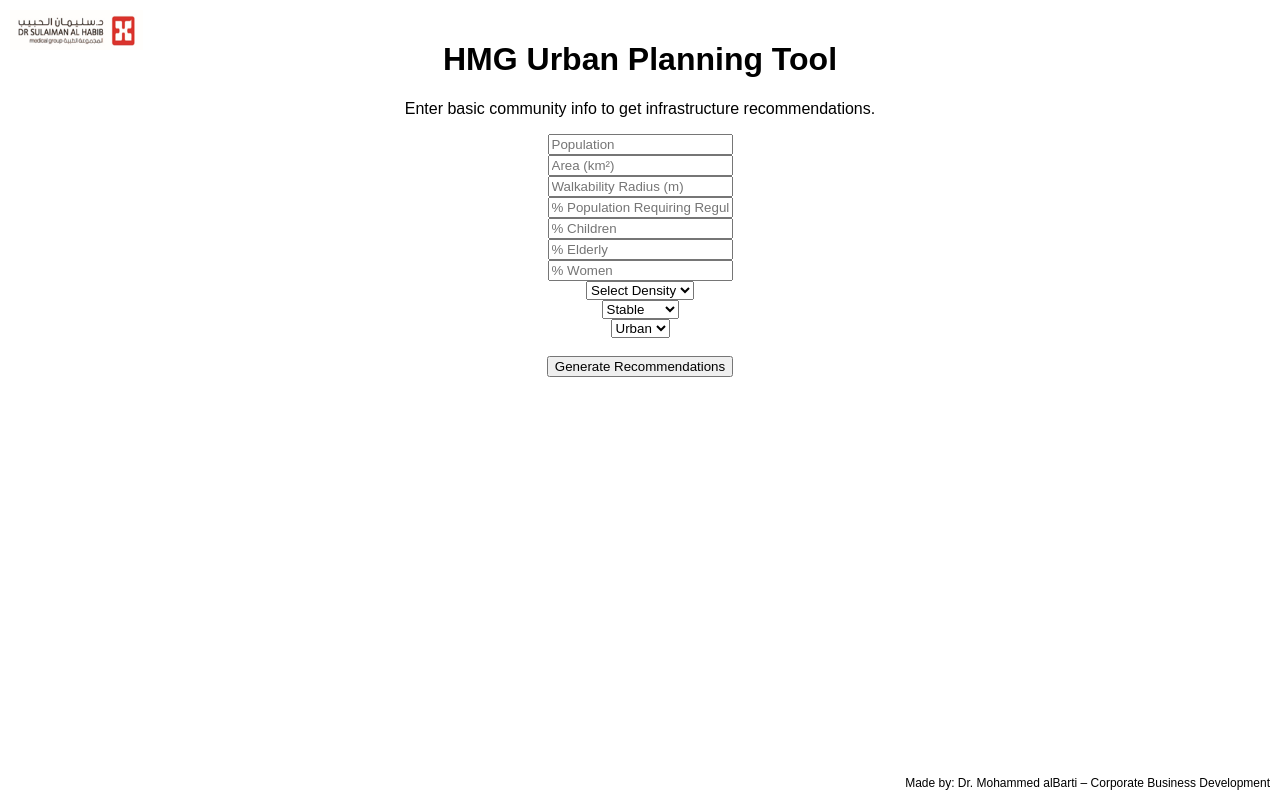
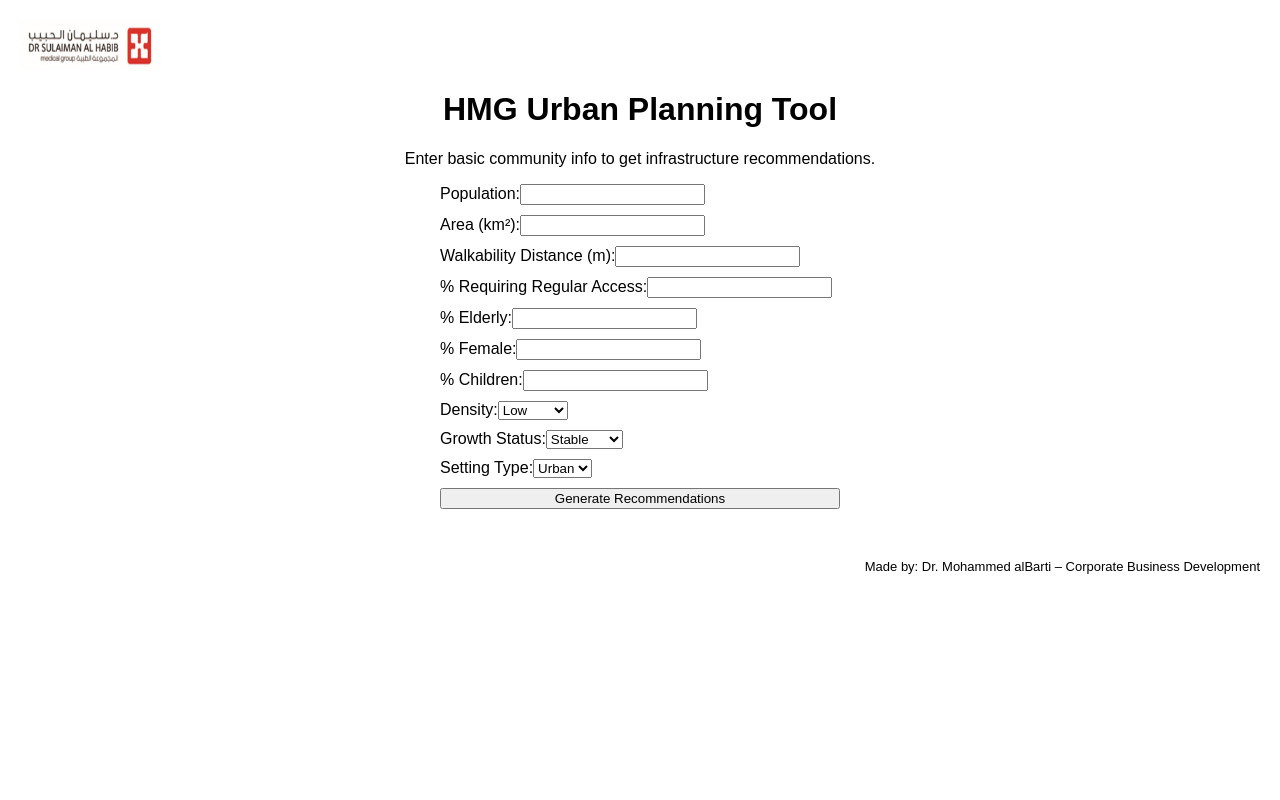
Before and after one commit to mohammedbarti/hmg-urban-tool-v2, a Next.js app: page / in a window 1280 px wide. Built offline with nearby package versions, Linux system fonts and the light colour scheme.

Commit message:
Update page.tsx

```diff
--- a/app/page.tsx
+++ b/app/page.tsx
@@ -1,90 +1,100 @@
 "use client";
 
 import React, { useState } from 'react';
+import Image from 'next/image';
+import logo from '../public/logo.png';
 
 const Page = () => {
   const [population, setPopulation] = useState('');
   const [area, setArea] = useState('');
-  const [density, setDensity] = useState('');
-  const [growth, setGrowth] = useState('Stable');
-  const [setting, setSetting] = useState('Urban');
   const [walkability, setWalkability] = useState('');
-  const [regularAccess, setRegularAccess] = useState('');
-  const [childrenPct, setChildrenPct] = useState('');
-  const [elderlyPct, setElderlyPct] = useState('');
-  const [womenPct, setWomenPct] = useState('');
+  const [percentAccess, setPercentAccess] = useState('');
+  const [elderlyPercent, setElderlyPercent] = useState('');
+  const [femalePercent, setFemalePercent] = useState('');
+  const [childrenPercent, setChildrenPercent] = useState('');
+  const [density, setDensity] = useState('Low');
+  const [growthStatus, setGrowthStatus] = useState('Stable');
+  const [settingType, setSettingType] = useState('Urban');
   const [result, setResult] = useState(null);
 
-  const calculate = () => {
+  const handleClick = () => {
     const pop = parseInt(population);
-    const areaVal = parseFloat(area);
-    const access = parseFloat(regularAccess) || 0;
-
-    const primaryCenters = Math.ceil(pop / 10000);
+    const km2 = parseFloat(area);
+    const mobileUnits = Math.ceil(km2 / 10);
+    const accessPop = Math.ceil((pop * parseInt(percentAccess || '0')) / 100);
+    const phcs = Math.ceil(pop / 10000);
     const emergencyPods = Math.ceil(pop / 5000);
-    const telehealth = Math.ceil((pop * (access / 100)) / 15000);
-    const mobileClinics = Math.ceil(areaVal / 10);
-    const ambulances = setting === 'Urban' ? Math.ceil(areaVal / 4) : Math.ceil(areaVal / 2);
+    const telehealthBooths = Math.ceil(pop / 25000);
+    const ambulances = settingType === 'Urban' ? Math.ceil(km2 / 2) : Math.ceil(km2 / 1);
 
     setResult({
-      primaryCenters,
+      phcs,
       emergencyPods,
-      telehealth,
-      mobileClinics,
-      ambulances
+      telehealthBooths,
+      mobileUnits,
+      ambulances,
     });
   };
 
   return (
-    <div style={{ textAlign: 'center', padding: '20px' }}>
-      <img src="/logo.png" alt="Logo" style={{ position: 'absolute', top: 10, left: 10, height: 40 }} />
-      <h1>HMG Urban Planning Tool</h1>
-      <p>Enter basic community info to get infrastructure recommendations.</p>
+    <div style={{ fontFamily: 'Arial, sans-serif', padding: '20px' }}>
+      <div style={{ display: 'flex', justifyContent: 'space-between' }}>
+        <Image src={logo} alt="Logo" width={140} height={50} />
+      </div>
+      <h1 style={{ textAlign: 'center' }}>HMG Urban Planning Tool</h1>
+      <p style={{ textAlign: 'center' }}>
+        Enter basic community info to get infrastructure recommendations.
+      </p>
 
-      <div>
-        <input placeholder="Population" value={population} onChange={e => setPopulation(e.target.value)} /><br />
-        <input placeholder="Area (km²)" value={area} onChange={e => setArea(e.target.value)} /><br />
-        <input placeholder="Walkability Radius (m)" value={walkability} onChange={e => setWalkability(e.target.value)} /><br />
-        <input placeholder="% Population Requiring Regular Access" value={regularAccess} onChange={e => setRegularAccess(e.target.value)} /><br />
-        <input placeholder="% Children" value={childrenPct} onChange={e => setChildrenPct(e.target.value)} /><br />
-        <input placeholder="% Elderly" value={elderlyPct} onChange={e => setElderlyPct(e.target.value)} /><br />
-        <input placeholder="% Women" value={womenPct} onChange={e => setWomenPct(e.target.value)} /><br />
+      <div style={{ maxWidth: '400px', margin: '0 auto', display: 'flex', flexDirection: 'column', gap: '10px' }}>
+        <label>Population:<input type="number" value={population} onChange={(e) => setPopulation(e.target.value)} /></label>
+        <label>Area (km²):<input type="number" value={area} onChange={(e) => setArea(e.target.value)} /></label>
+        <label>Walkability Distance (m):<input type="number" value={walkability} onChange={(e) => setWalkability(e.target.value)} /></label>
+        <label>% Requiring Regular Access:<input type="number" value={percentAccess} onChange={(e) => setPercentAccess(e.target.value)} /></label>
+        <label>% Elderly:<input type="number" value={elderlyPercent} onChange={(e) => setElderlyPercent(e.target.value)} /></label>
+        <label>% Female:<input type="number" value={femalePercent} onChange={(e) => setFemalePercent(e.target.value)} /></label>
+        <label>% Children:<input type="number" value={childrenPercent} onChange={(e) => setChildrenPercent(e.target.value)} /></label>
 
-        <select value={density} onChange={e => setDensity(e.target.value)}>
-          <option value="">Select Density</option>
+        <label>Density:
+          <select value={density} onChange={(e) => setDensity(e.target.value)}>
             <option value="Low">Low</option>
             <option value="Medium">Medium</option>
             <option value="High">High</option>
-        </select><br />
+          </select>
+        </label>
 
-        <select value={growth} onChange={e => setGrowth(e.target.value)}>
+        <label>Growth Status:
+          <select value={growthStatus} onChange={(e) => setGrowthStatus(e.target.value)}>
+            <option value="Growing">Growing</option>
             <option value="Stable">Stable</option>
-          <option value="Growing">Growing</option>
             <option value="Declining">Declining</option>
-        </select><br />
+          </select>
+        </label>
 
-        <select value={setting} onChange={e => setSetting(e.target.value)}>
+        <label>Setting Type:
+          <select value={settingType} onChange={(e) => setSettingType(e.target.value)}>
             <option value="Urban">Urban</option>
             <option value="Rural">Rural</option>
-        </select><br /><br />
+          </select>
+        </label>
 
-        <button onClick={calculate}>Generate Recommendations</button>
+        <button onClick={handleClick}>Generate Recommendations</button>
       </div>
 
       {result && (
-        <div style={{ textAlign: 'left', maxWidth: 600, margin: '40px auto' }}>
+        <div style={{ marginTop: '40px', textAlign: 'center' }}>
           <h2>Recommendations:</h2>
-          <ul>
-            <li><strong>{result.primaryCenters} Primary Healthcare Centers</strong> — Based on 1 per 10,000 people</li>
+          <ul style={{ listStyle: 'disc', textAlign: 'left', display: 'inline-block' }}>
+            <li><strong>{result.phcs} Primary Healthcare Centers</strong> — Based on 1 per 10,000 people</li>
             <li><strong>{result.emergencyPods} Emergency Pods</strong> — For high-density and quick-access needs</li>
-            <li><strong>{result.telehealth} Telehealth Booths</strong> — For digitally connected underserved zones</li>
-            <li><strong>{result.mobileClinics} Mobile Clinics</strong> — One per 10 km² coverage</li>
+            <li><strong>{result.telehealthBooths} Telehealth Booths</strong> — For digitally connected underserved zones</li>
+            <li><strong>{result.mobileUnits} Mobile Clinics</strong> — One per 10 km² coverage</li>
             <li><strong>{result.ambulances} Ambulance Units</strong> — Based on urban/rural density ratio</li>
           </ul>
         </div>
       )}
 
-      <footer style={{ position: 'fixed', bottom: 10, right: 10, fontSize: '12px' }}>
+      <footer style={{ marginTop: '50px', textAlign: 'right', fontSize: 'small' }}>
         Made by: Dr. Mohammed alBarti – Corporate Business Development
       </footer>
     </div>
```
Lines whose indentation alone changed are shown as unchanged.
